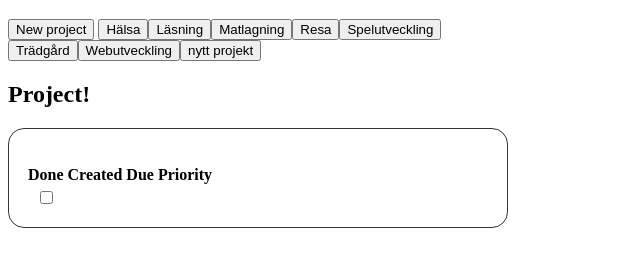
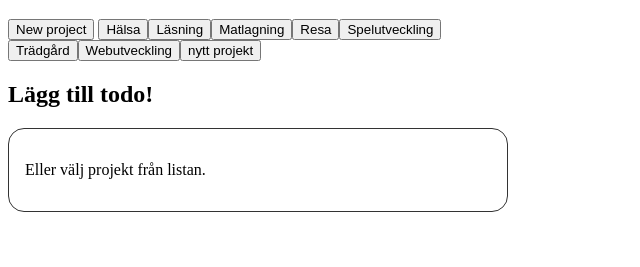
Before and after one commit to JohanCodeForFun/todo-practice, a plain HTML site: page index.html in a window 1280 px wide. Shown: the part 69-336 px from the top of the page, without its empty margins (0-640 px from the left). Drawn offline with Linux system fonts and the light colour scheme.

Commit message:
cleanup index.html from unused code

```diff
--- a/index.html
+++ b/index.html
@@ -15,29 +15,9 @@
       </div>
 
       <section data-id="project-group">
-        <h2 data-id="project-title">Project!</h2>
+        <h2 data-id="project-title">Lägg till todo!</h2>
         <section class="todo-container">
-          <h3 data-id="title"></h3>
-          <p data-id="description"></p>
-
-          <table>
-            <thead>
-              <tr>
-                <th>Done</th>
-                <th>Created</th>
-                <th>Due</th>
-                <th>Priority</th>
-              </tr>
-            </thead>
-            <tbody>
-              <tr>
-                <th><input type="checkbox" name="" data-id="done" /></th>
-                <td data-id="priority"></td>
-                <td data-id="created"></td>
-                <td data-id="dueDate"></td>
-              </tr>
-            </tbody>
-          </table>
+          <p data-id="project-add">Eller välj projekt från listan.</p>
         </section>
       </section>
     </main>
```
